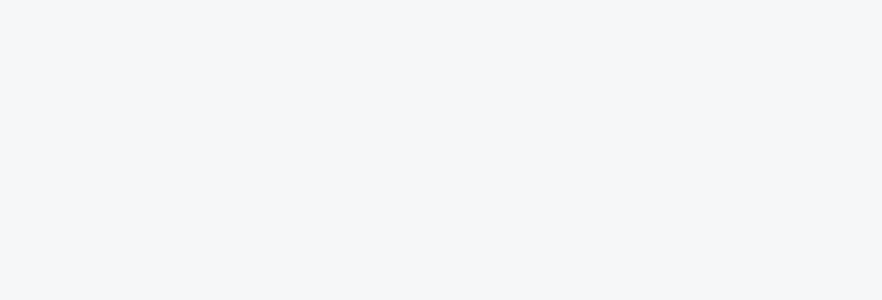
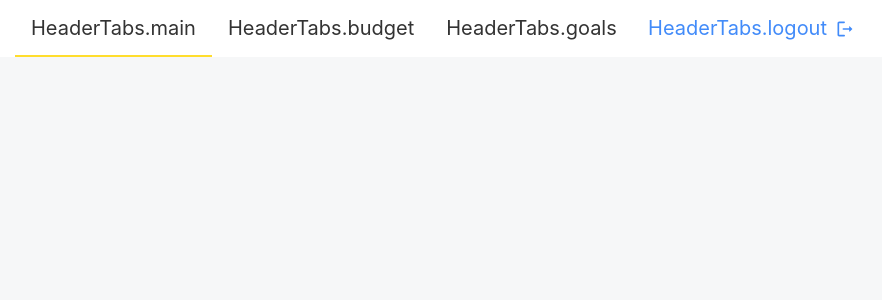
Before and after one commit to Be3yH4uK315/SmartBudget, a React (Vite) app in the folder frontend/: page / in a window 1280 px wide. Shown: the top 300 px of the page, without its empty margins (199-1081 px from the left). Built offline with nearby package versions, Linux system fonts and the light colour scheme.

Commit message:
feat: add temp Header

```diff
--- /dev/null
+++ b/frontend/src/app/RootLayout/Header.tsx
@@ -0,0 +1,57 @@
+import { useMemo } from 'react'
+import { LogoutRounded } from '@mui/icons-material'
+import { AppBar, Box, Button, Container, Tab, Tabs } from '@mui/material'
+import { useTranslate } from '@shared/hooks'
+import { Link as RouterLink, useLocation } from 'react-router'
+
+export default function Header() {
+  const { pathname } = useLocation()
+  const translate = useTranslate('HeaderTabs')
+
+  const routes = useMemo(
+    () => [
+      { label: translate('main'), to: '/' },
+      { label: translate('budget'), to: '/budget' },
+      { label: translate('goals'), to: '/goals' },
+      { label: translate('transactions'), to: '/transactions' },
+      { label: translate('settings'), to: '/settings' },
+    ],
+    [translate],
+  )
+
+  const value = useMemo(() => {
+    const idx = routes.findIndex((r) =>
+      r.to === '/' ? pathname === '/' : pathname.startsWith(r.to),
+    )
+    return idx === -1 ? false : idx
+  }, [pathname, routes])
+
+  return (
+    <AppBar position="static" color="transparent" sx={{ bgcolor: 'surface.light' }}>
+      <Container maxWidth="lg" sx={{ display: 'flex', alignItems: 'center' }}>
+        <Tabs
+          value={value}
+          TabIndicatorProps={{ sx: { bgcolor: 'primary.main' } }}
+          aria-label="main navigation"
+        >
+          {routes.map((r) => (
+            <Tab key={r.to} label={r.label} component={RouterLink} to={r.to} disableRipple />
+          ))}
+        </Tabs>
+
+        <Box sx={{ flexGrow: 1 }} />
+
+        <Button
+          sx={{
+            bgcolor: 'transparent',
+            '&:hover': { bgcolor: 'transparent' },
+            typography: 'caption',
+          }}
+          endIcon={<LogoutRounded />}
+        >
+          {translate('logout')}
+        </Button>
+      </Container>
+    </AppBar>
+  )
+}
--- a/frontend/src/app/RootLayout/RootLayout.tsx
+++ b/frontend/src/app/RootLayout/RootLayout.tsx
@@ -1,5 +1,6 @@
 import { PropsWithChildren } from 'react'
 import { Box } from '@mui/material'
+import Header from './Header'
 
 export function RootLayout({ children }: PropsWithChildren) {
   return (
@@ -11,7 +12,7 @@ export function RootLayout({ children }: PropsWithChildren) {
         backgroundColor: 'surface.main',
       }}
     >
-      {/* header будет тута*/}
+      <Header />
 
       <Box
         sx={{
```
